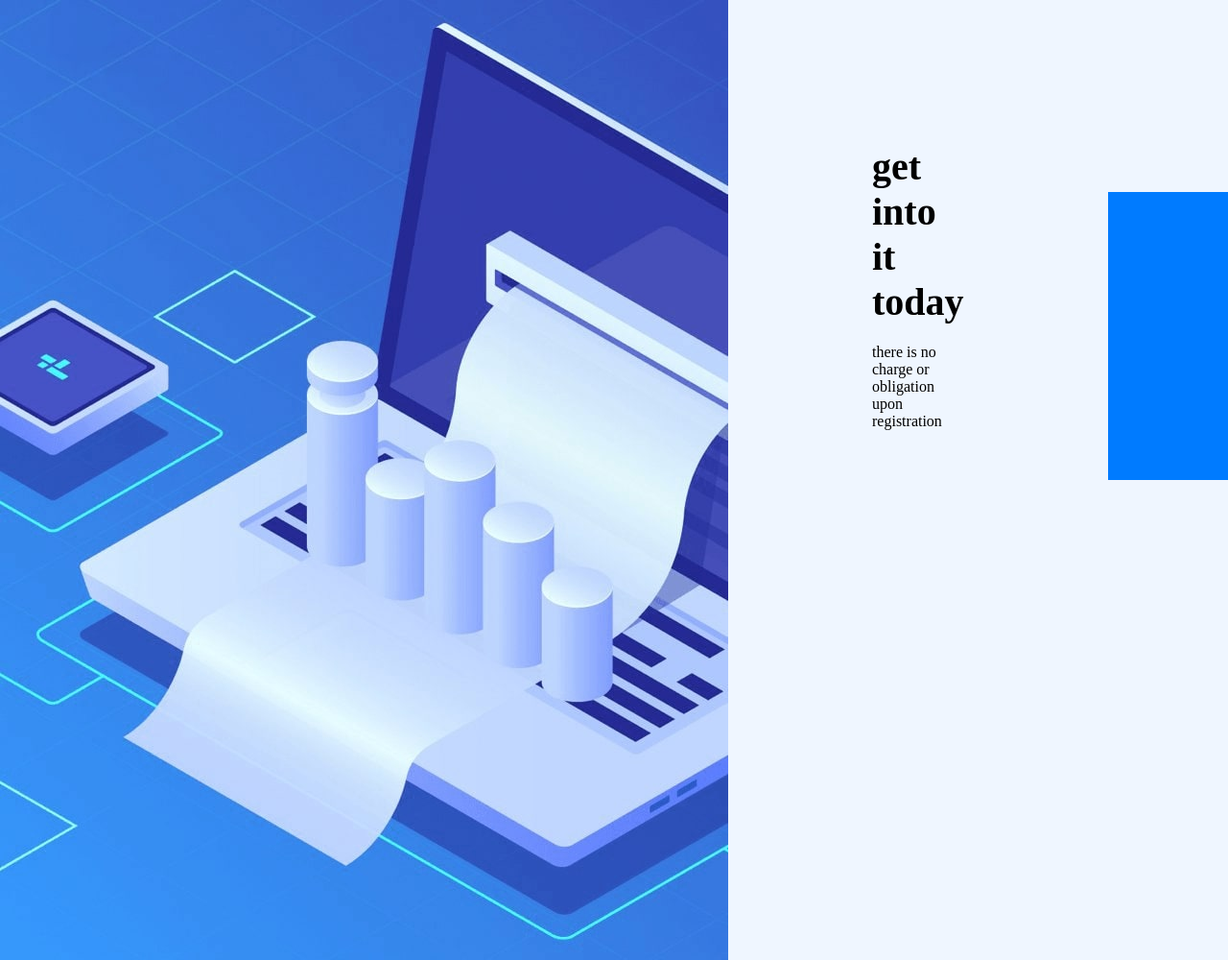
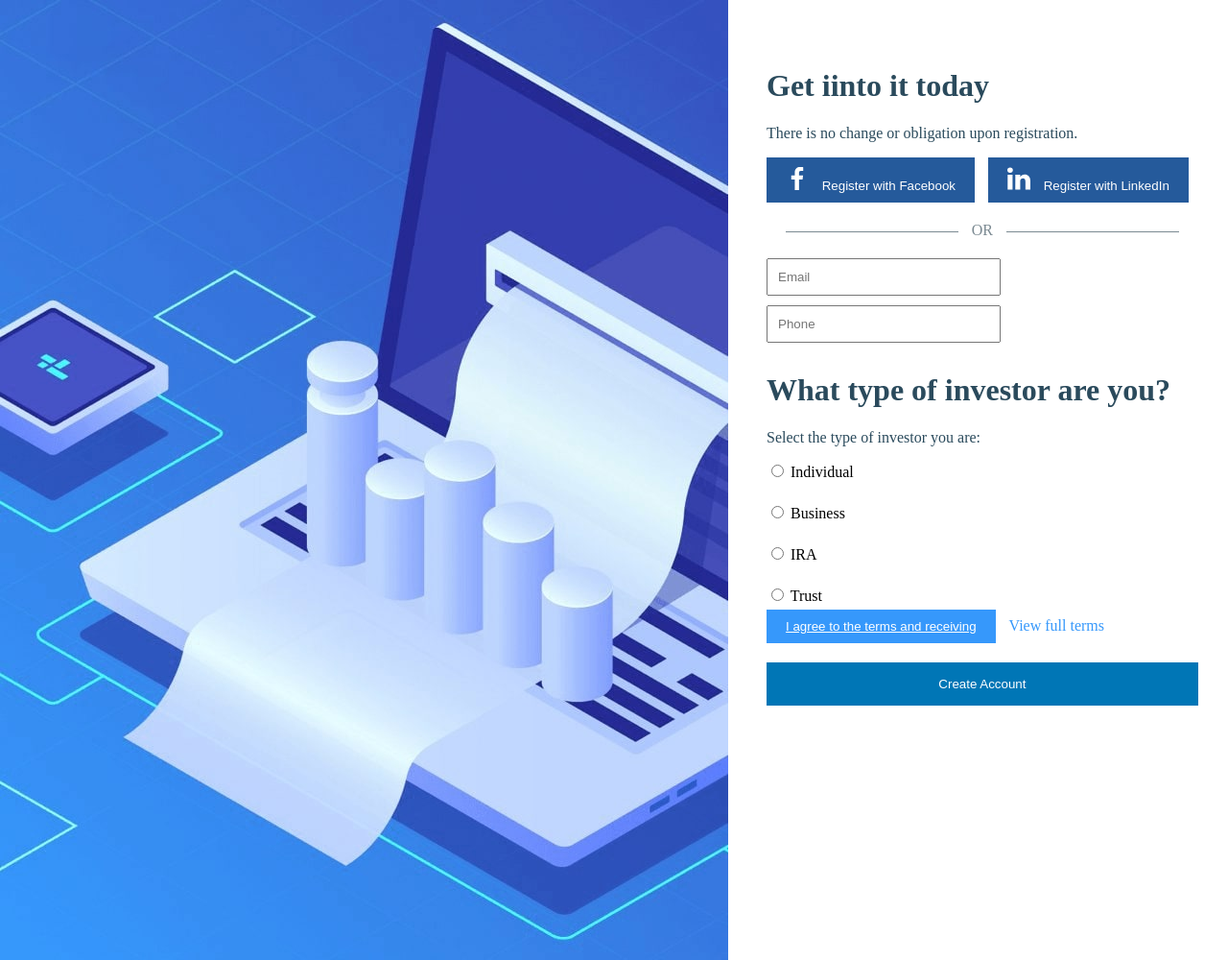
Before and after one commit to robel16/Habsida, a plain HTML site: page web-core-1.2.1/index.html in a window 1280 px wide. Shown: the whole page at 96% size. Drawn offline with Linux system fonts and the light colour scheme.

Commit message:
minor changes

```diff
--- a/web-core-1.2.1/index.html
+++ b/web-core-1.2.1/index.html
@@ -8,14 +8,53 @@
   </head>
   <body>
     <div class="container">
-      <div class="bg-img">
-        <img src="./img/bg.jpg" alt="" />
+      <div class="left">
+        <img src="./img/bg.jpg" alt="Your Image" />
+
       </div>
-      <div class="header">
-        <h2>get into it today</h2>
-        <p>there is no charge or obligation upon registration</p>
+      <div class="right">
+        <h1>Get iinto it today</h1>
+        <p>There is no change or obligation upon registration.</p>
+        <div class="buttons">
+          <button class="facebook">
+            <img src="./img/facebook.svg" alt="" />
+            Register with Facebook
+          </button>
+          <button class="linkedin">
+            <img src="./img/linkedin.svg" alt="" />
+            Register with LinkedIn
+          </button>
+        </div>
+        <div class="separator">
+          <hr />
+          <span>OR</span>
+          <hr />
+        </div>
+        <form >
+          <input type="email" placeholder="Email" />
+          <input type="tel" placeholder="Phone" />
+        </form>
+        <h1>What type of investor are you?</h1>
+        <p>Select the type of investor you are:</p>
+        <div class="investor-type">
+          <label
+            ><input type="radio" name="investor" value="individual" />
+            Individual</label
+          ><br />
+          <label
+            ><input type="radio" name="investor" value="business" />
+            Business</label
+          ><br />
+          <label><input type="radio" name="investor" value="ira" /> IRA</label
+          ><br />
+          <label
+            ><input type="radio" name="investor" value="trust" /> Trust</label
+          >
+        </div>
+        <button class="agree-button">I agree to the terms and receiving</button>
+        <a href="#" class="terms-link">View full terms</a>
+        <button class="create-account-button">Create Account</button>
       </div>
-<div class="btn"></div>
     </div>
   </body>
 </html>
--- a/web-core-1.2.1/style.css
+++ b/web-core-1.2.1/style.css
@@ -1,38 +1,103 @@
-@font-face {
-  font-family: barlow;
-  src: url("barlowsemicondensed-light.otf") format("opentype");
-}
-* {
+body {
+  padding: 0;
     margin: 0;
-  padding: 0;
-  background-color: #eff6ff;
-}
-h2 {
-  padding-bottom: 20px;
-  font-size: 2.5rem;
-}
-p {
 
 }
+
 .container {
     display: flex;
+
+
+}
+
+/* .left {
+    flex: 1;
+    display: flex;
+    justify-content: center;
+    align-items: center;
+} */
+
+.left img {
     width: 100%;
 
 }
-.header {
-      width: 50%;
-  margin: 150px;
-  padding-bottom: 10px;
+
+.right {
+  margin-left:  40px;
+  margin-top: 50px;
 }
-.btn{  width:80%;
-  height: 300px;
-margin-top: 200px;
+
+h1, p {
+    color: #2A4A5C;
+}
+
+.buttons button {
+    display: inline-block;
+    margin-right: 10px;
+    background-color: #255A9B;
+    color: white;
     border: none;
-  font-size: 18px;
-  background-color: #007bff;
+    padding: 10px 20px;
+    cursor: pointer;
 }
-.btn-1 {
+.buttons button img {
+  width: 24px;
+  height: 24px;
+  margin-right: 10px;
+}
 
+.separator {
+  text-align: center;
+  margin: 20px 0;
+}
 
+.separator hr {
+  border: none;
+  border-top: 1px solid #7B8A92;
+  width: 40%;
+  display: inline-block;
+  vertical-align: middle;
+  margin: 0 10px;
+}
 
+.separator span {
+  color: #7B8A92;
+  display: inline-block;
 }
+
+input[type="email"], input[type="tel"] {
+    width: calc(50% - 5px); /* Adjust width for two inputs */
+    margin-bottom: 10px;
+    padding: 10px;
+}
+
+.investor-type label {
+    display: block;
+    margin-bottom: 5px;
+}
+
+.agree-button {
+    background-color: #3698FB;
+    color: white;
+    border: none;
+    padding: 10px 20px;
+    cursor: pointer;
+    text-decoration: underline;
+}
+
+.terms-link {
+    color: #3698FB;
+    text-decoration: none;
+    margin-left: 10px;
+}
+
+.create-account-button {
+    background-color: #0076B6;
+    color: white;
+    border: none;
+    padding: 15px 30px;
+    cursor: pointer;
+    margin-top: 20px;
+    display: block;
+    width: 100%;
+}
```
Also changed, not shown: web-core-1.2.1/img/logo.svg. Lines whose indentation alone changed are shown as unchanged.
